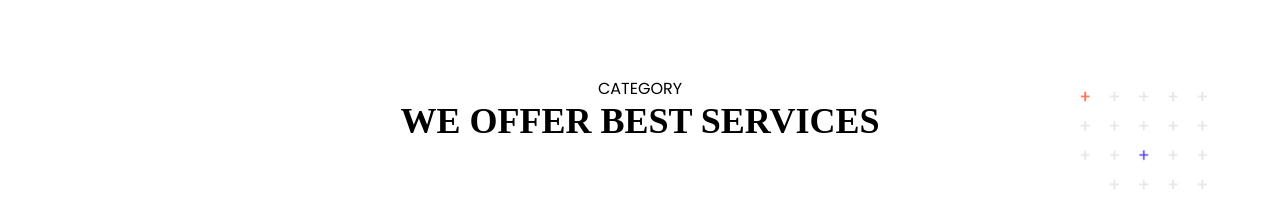
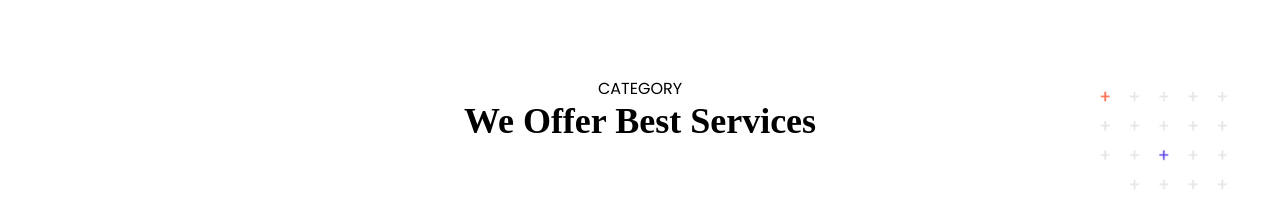
Before and after one commit to Oxbee27/flightnet, a website: page index.html in a window 1280 px wide. Shown: the part 525-731 px from the top of the page. Drawn offline with Linux system fonts and the light colour scheme; a web font is replaced by a local one.

Commit message:
updating

```diff
--- a/index.html
+++ b/index.html
@@ -94,8 +94,8 @@
     <section class="text-center capitalize mt-20 relative ">
         <div>
             <h3 class="text-md font-mos uppercase">category</h3>
-            <p class="uppercase font-bold text-4xl font-ox">we offer best services</p>
-            <img src="img/Group 4.png" alt="" class="absolute top-2 w-[10%] left-270">
+            <p class="capitalize font-bold text-4xl font-ox">we offer best services</p>
+            <img src="img/Group 4.png" alt="" class="absolute top-2 w-[10%] left-275">
         </div>
 
     </section>
```
Also changed, not shown: src/output.css.
